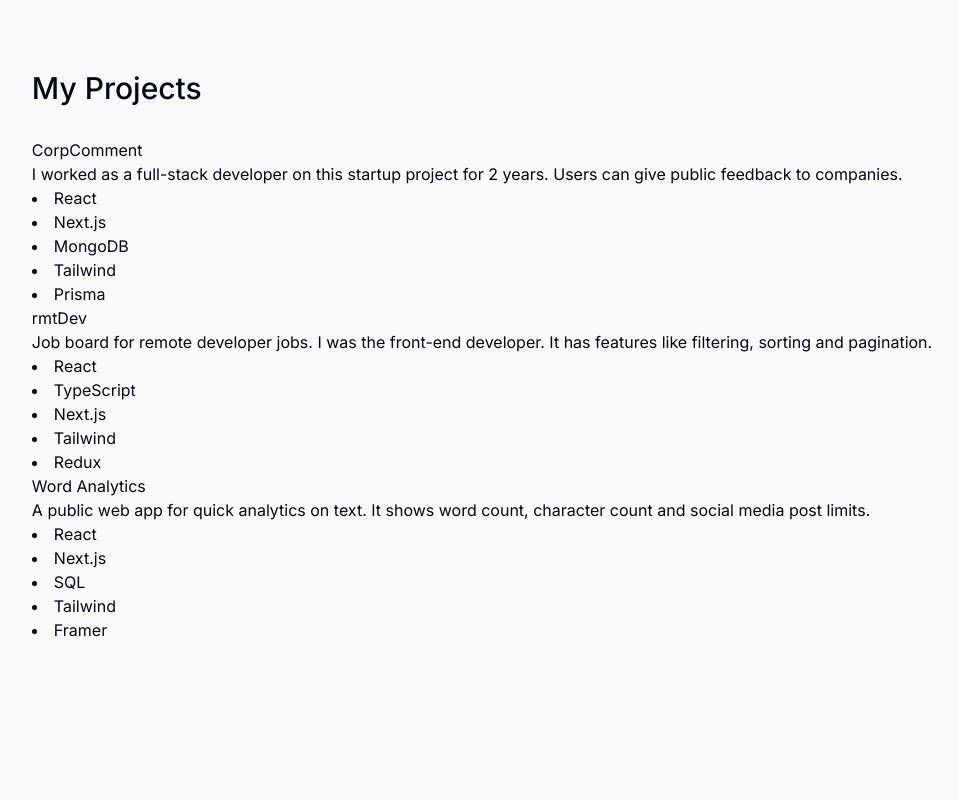
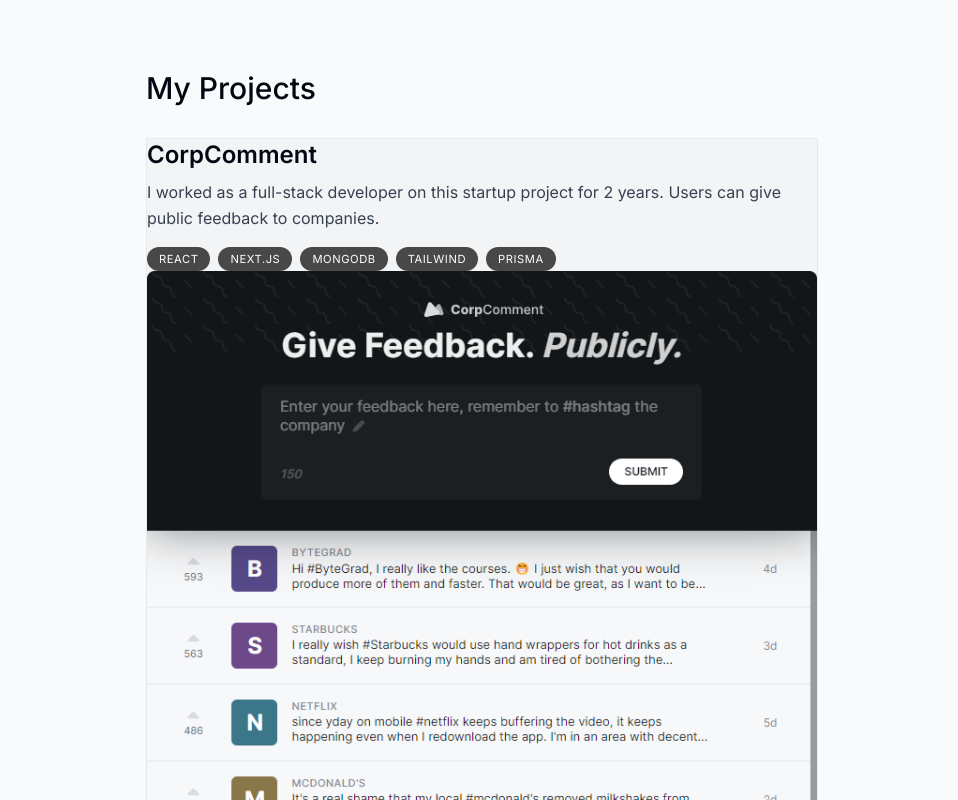
Before and after one commit to parshva555/Portfolio, a Next.js app: page / in a window 1280 px wide. Shown: the part 1280-2080 px from the top of the page, without its empty margins (158-1116 px from the left). Built offline with nearby package versions, Linux system fonts and the light colour scheme.

Commit message:
Projects design

```diff
--- a/components/projects.tsx
+++ b/components/projects.tsx
@@ -1,7 +1,7 @@
 import React from 'react'
 import SectionHeading from './section-heading'
 import { projectsData } from '@/lib/data'
-
+import Image from 'next/image'
 export default function Projects() {
   return (
     <section>
@@ -24,12 +24,15 @@
 function Project({
     title,description,tags,imageUrl}:ProjectProps){
     return (
-        <section>
-            <h3>{title}</h3>
-            <p>{description}</p>
+        <section className='bg-gray-100 max-w-[42rem] border border-black/5 overflow-hidden '>
+            <h3 className='text-2xl font-semibold'>{title}</h3>
+            <p className='mt-2 leading-relaxed text-gray-700'>{description}</p>
+            <ul className='flex flex-wrap mt-4 gap-2 '>
             {tags.map((tag,index) => (
-                <li key={index}>{tag}</li>
-            ))}
+                    <li className='bg-black/[0.7] px-3 py-1 text-[0.7rem] uppercase tracking-wider text-white rounded-full' key={index}>{tag}</li>
+                ))}
+            </ul>
+            <Image src={imageUrl} alt="Project I worked on" quality={95} />
         </section>
     )
 }
```
